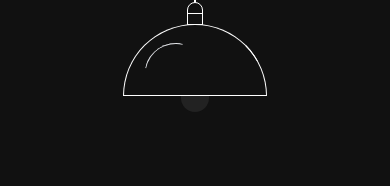
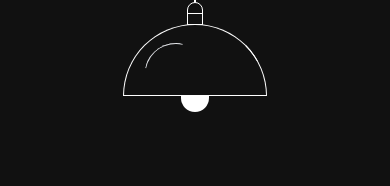
Before and after one commit to SaryaKatbi/lamp-portfolio, a React (Vite) app: page / in a window 390 px wide. Shown: the part 221-407 px from the top of the page. Built offline with nearby package versions, Linux system fonts and the light colour scheme.

Commit message:
Responsive Lamp

```diff
--- a/src/components/Lamp.tsx
+++ b/src/components/Lamp.tsx
@@ -3,13 +3,13 @@ const Lamp = () => {
     <section className="absolute top-0 mx-auto w-fit">
       <div className="flex flex-col items-center">
         <div className="h-56 w-[2px] bg-white" />
-        <div className="z-10 -mt-[1px] h-3 w-4 rounded-t-full border border-white bg-primmaryDark" />
+        <div className="z-10 -mt-[1px] h-3 w-4 rounded-t-full border border-white bg-primmaryDark " />
         <div className="z-10 -mt-[1px] h-3 w-4 border border-white bg-primmaryDark" />
         <div className="z-10 -mt-[1px] flex h-[72px] w-36 items-center justify-start rounded-t-full border border-white bg-primmaryDark">
           <div className="absolute mb-2 ml-6 h-8 w-8 rotate-12 rounded-tl-full border-t-[1px]" />
           <div className="absolute mb-2 ml-6 h-8 w-8 rotate-12 rounded-tl-full border-l-[1px]" />
         </div>
-        <div className="h-4 w-7 rounded-b-full bg-[#222222] transition-colors duration-500 group-hover:bg-white " />
+        <div className="h-4 w-7 rounded-b-full bg-[#222222] transition-colors duration-500 group-hover:bg-white max-lg:bg-white " />
       </div>
     </section>
   );
```
